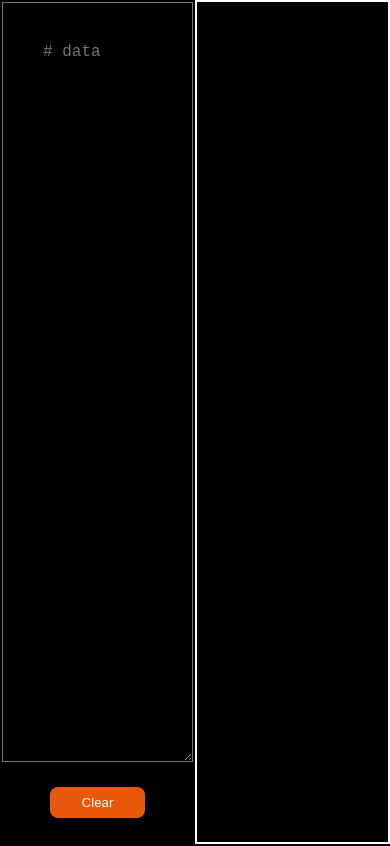
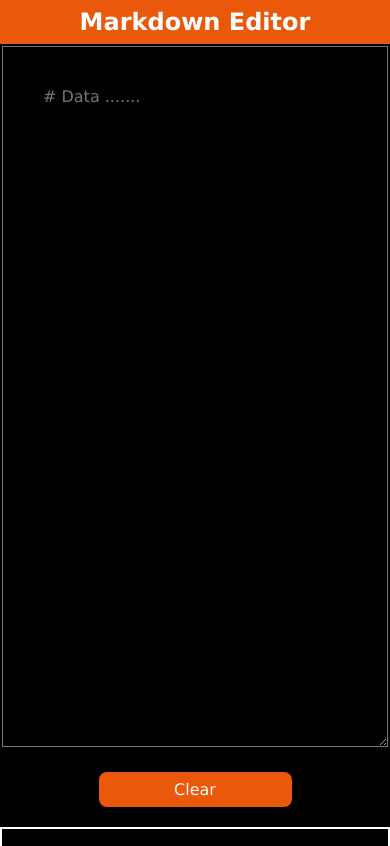
Before and after one commit to SurajPrasaad/Project, a plain HTML site: page Assingment5/index.html in a window 390 px wide. Shown: the top 846 px of the page. Drawn offline with nearby package versions, Linux system fonts and the light colour scheme.

Commit message:
assingment5  added responsive and more

```diff
--- a/Assingment5/app.js
+++ b/Assingment5/app.js
@@ -9,7 +9,7 @@ document.addEventListener("DOMContentLoaded", () => {
 
 //Creating Variable to store the textarea and the div element
 const data = document.getElementById("data");
-const content = document.getElementById("content");
+const content = document.getElementById("content-right");
 
 //Creating Emoji Map Object to store emoji codes and their corresponding emoji characters
 const emojiMap = {
--- a/Assingment5/index.html
+++ b/Assingment5/index.html
@@ -1,22 +1,25 @@
 <!DOCTYPE html>
 <html lang="en">
 <head>
-    <meta charset="UTF-8">
-    <meta name="viewport" content="width=device-width, initial-scale=1.0">
+    <meta charset="UTF-8" />
+    <meta name="viewport" content="width=device-width, initial-scale=1.0" />
     <title>Markdown Editor</title>
-    <link rel="stylesheet" href="https://cdnjs.cloudflare.com/ajax/libs/highlight.js/11.9.0/styles/default.min.css">
-    <link rel="stylesheet" href="style.css">
+    <link rel="stylesheet" href="https://cdnjs.cloudflare.com/ajax/libs/highlight.js/11.9.0/styles/default.min.css" />
+    <link rel="stylesheet" href="style.css" />
 </head>
 <body>
-
-    <div id="content-write">
-        <textarea id="data" placeholder="# data"></textarea>
-        <button id="clear">Clear</button>
+    <h1 class="title">Markdown Editor</h1>
+    <!-- div container that contain textarea and clear button -->
+    <div class="container">
+        <div id="content-left">
+            <textarea id="data" placeholder="# Data ......."></textarea>
+            <button id="clear">Clear</button>
+        </div>
+        <!-- content-right that preview markdown data -->
+        <div id="content-right"></div>
     </div>
-    <div id="content"></div>
-  <script src="https://cdn.jsdelivr.net/npm/marked/marked.min.js"></script>
-  <script src="https://cdnjs.cloudflare.com/ajax/libs/highlight.js/11.7.0/highlight.min.js"></script>
-  <script type="module" src="app.js"></script>
-
+    <script src="https://cdn.jsdelivr.net/npm/marked/marked.min.js"></script>
+    <script src="https://cdnjs.cloudflare.com/ajax/libs/highlight.js/11.7.0/highlight.min.js"></script>
+    <script type="module" src="app.js"></script>
 </body>
 </html>
--- a/Assingment5/style.css
+++ b/Assingment5/style.css
@@ -1,47 +1,94 @@
-*{
+/* universal selector */
+* {
     margin: 0;
     padding: 0;
     box-sizing: border-box;
+    font-family: Verdana, Geneva, Tahoma, sans-serif;
 }
-body{
-    color: white;
-    background-color: black;
-    display: flex;
+
+/* body */
+body {
+    color: #ffffff;
+    background-color: #000000;
     width: 100%;
     height: 100vh;
 }
-#content-write{
 
-    border: 2px solid black;
+/* main container */
+.container {
+    display: flex;
+}
+
+/* content-left style textarea and button */
+#content-left {
+    border: 2px solid #000000;
     width: 50%;
-    height: inherit;
     display: flex;
     flex-direction: column;
     gap: 25px;
-    & textarea{
+    caret-color: #ea580c;
+
+    & textarea {
         background-color: inherit;
         color: inherit;
         font-size: 16px;
         padding: 2.5rem;
         width: 100%;
-        height: 90vh;
+        height: 83vh;
         overflow-y: scroll;
     }
-    & #clear{
+
+    & #clear {
         width: 50%;
         padding: 8px;
         border-radius: 8px;
         border: none;
-        color: honeydew;
+        color: #f0fff0;
         background-color: #ea580c;
         justify-content: center;
         align-self: center;
+        transition: all 900ms ease-in;
+    }
+
+    & #clear:hover {
+        background-color: #ff9900;
+        cursor: pointer;
     }
 }
-#content{
 
+/* content-right markdown file preview style */
+#content-right {
+    height: 93vh;
     padding: 2.5rem;
-    width:50%;
-    border: 2px solid rgb(255, 255, 255);
+    width: 50%;
+    border: 2px solid #ffffff;
     overflow-y: scroll;
 }
+
+/* Style title */
+.title {
+    text-align: center;
+    background-color: #ea580c;
+    font-size: 24px;
+    padding: 8px;
+}
+
+/* media query for mobile device responsive */
+@media (max-width: 768px) {
+    .container {
+        display: block;
+    }
+
+    #content-left {
+        width: 100%;
+    }
+
+    #content-right {
+        width: 100%;
+    }
+
+    #clear {
+        margin-bottom: 18px;
+        font-size: 16px;
+    }
+}
```
